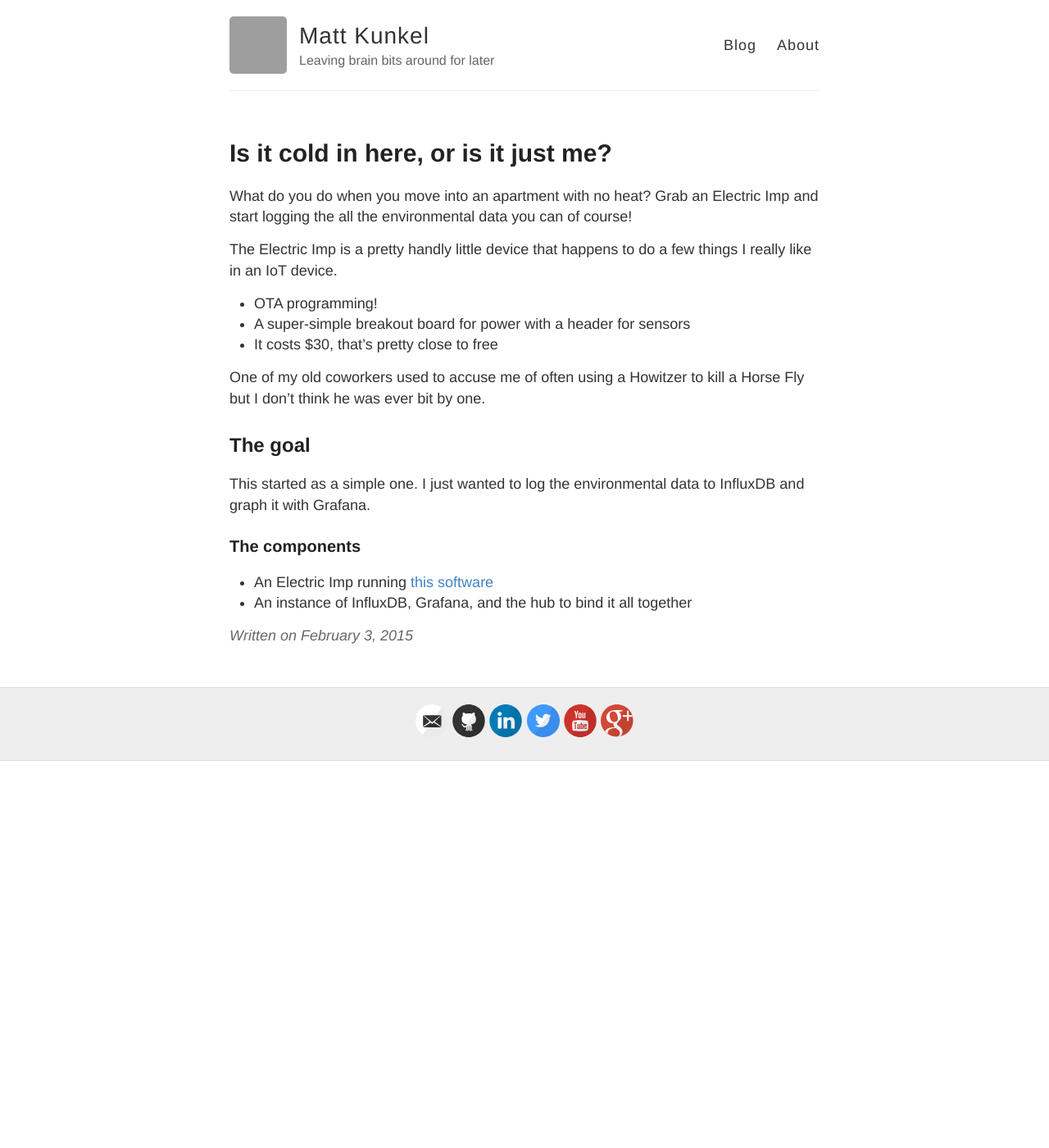
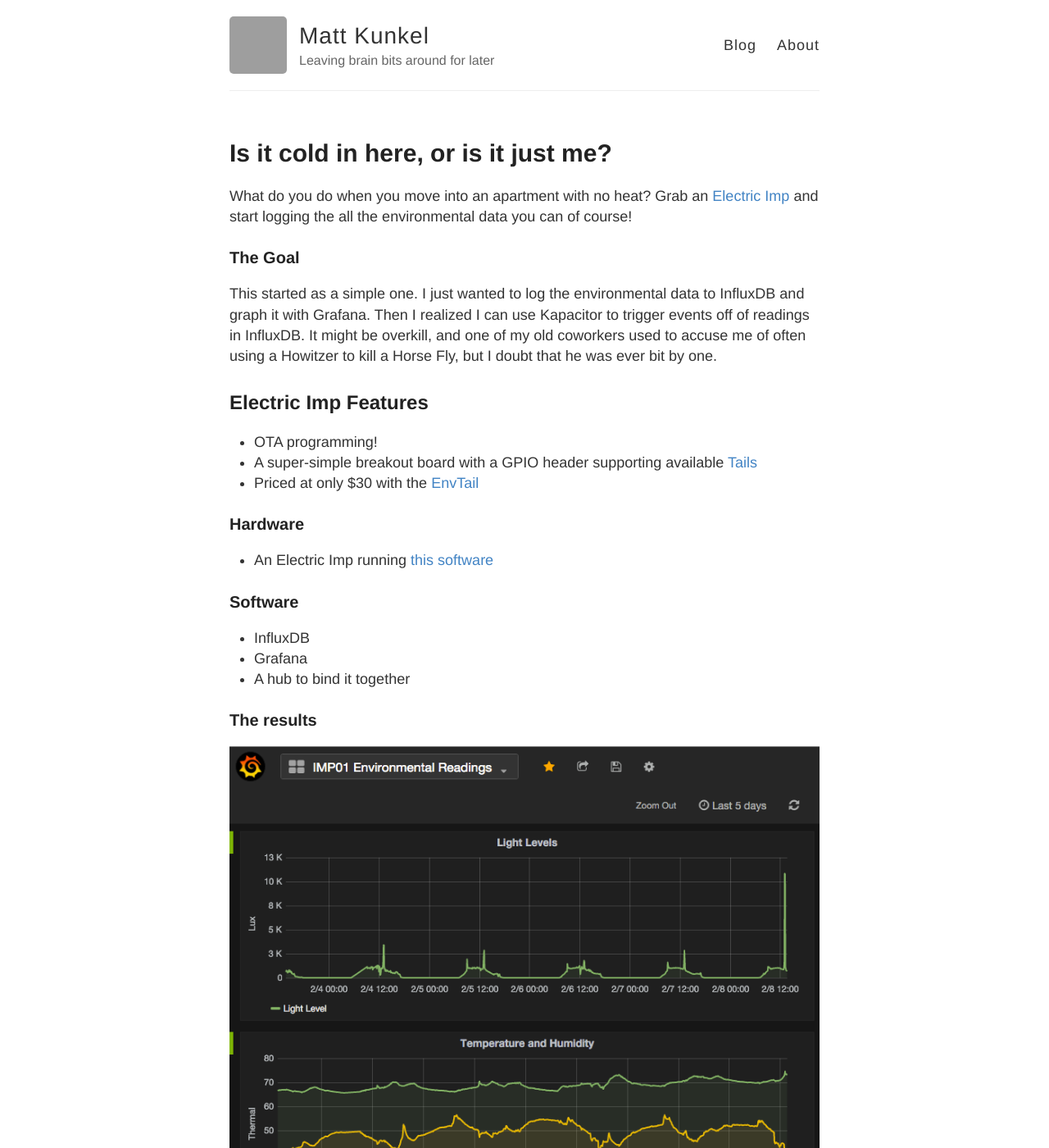
Before and after one commit to modulusx/modulusx.github.io, a Jekyll site: the page built from _posts/2015-2-3-Streaming-Electric-Imp-EnvTail-data-to-PubNub.md, in a window 1280 px wide and 1400 px high. Shown: the whole window at 82% size. Built offline with Jekyll 4.4.1, drawn with Linux system fonts in a browser that asks for light colours; grey boxes are pictures that could not be loaded.

Commit message:
Updated first post and cleaned up images dir

```diff
--- a/_posts/2015-2-3-Streaming-Electric-Imp-EnvTail-data-to-PubNub.md
+++ b/_posts/2015-2-3-Streaming-Electric-Imp-EnvTail-data-to-PubNub.md
@@ -3,18 +3,23 @@ layout: post
 title: Is it cold in here, or is it just me?
 ---
 
-What do you do when you move into an apartment with no heat? Grab an Electric Imp and start logging the all the environmental data you can of course!
+What do you do when you move into an apartment with no heat? Grab an [Electric Imp](https://electricimp.com/) and start logging the all the environmental data you can of course!
 
-The Electric Imp is a pretty handly little device that happens to do a few things I really like in an IoT device.
+### The Goal
+This started as a simple one. I just wanted to log the environmental data to InfluxDB and graph it with Grafana. Then I realized I can use Kapacitor to trigger events off of readings in InfluxDB. It might be overkill, and one of my old coworkers used to accuse me of often using a Howitzer to kill a Horse Fly, but I doubt that he was ever bit by one.
+
+## Electric Imp Features
 * OTA programming!
-* A super-simple breakout board for power with a header for sensors
-* It costs $30, that's pretty close to free
+* A super-simple breakout board with a GPIO header supporting available [Tails](https://electricimp.com/docs/tails/)
+* Priced at only $30 with the [EnvTail](https://electricimp.com/docs/tails/env/)
 
-One of my old coworkers used to accuse me of often using a Howitzer to kill a Horse Fly but I don't think he was ever bit by one.
+### Hardware
+* An Electric Imp running [this software](https://github.com/modulusx/electric-imp-envtail-to-pubnub)
 
-## The goal
-This started as a simple one. I just wanted to log the environmental data to InfluxDB and graph it with Grafana.
+### Software
+* InfluxDB
+* Grafana
+* A hub to bind it together
 
-### The components
-* An Electric Imp running [this software](https://github.com/modulusx/electric-imp-envtail-to-pubnub)
-* An instance of InfluxDB, Grafana, and the hub to bind it all together
+### The results
+![_config.yml]({{ site.baseurl }}/images/imp01-grafana.png)
```
Also changed, not shown: images/config.png (deleted), images/first-post.png (deleted), images/imp01-grafana.png (added), images/jekyll-logo.png (deleted), images/jekyll-now-theme-screenshot.jpg (deleted), images/step1.gif (deleted).
